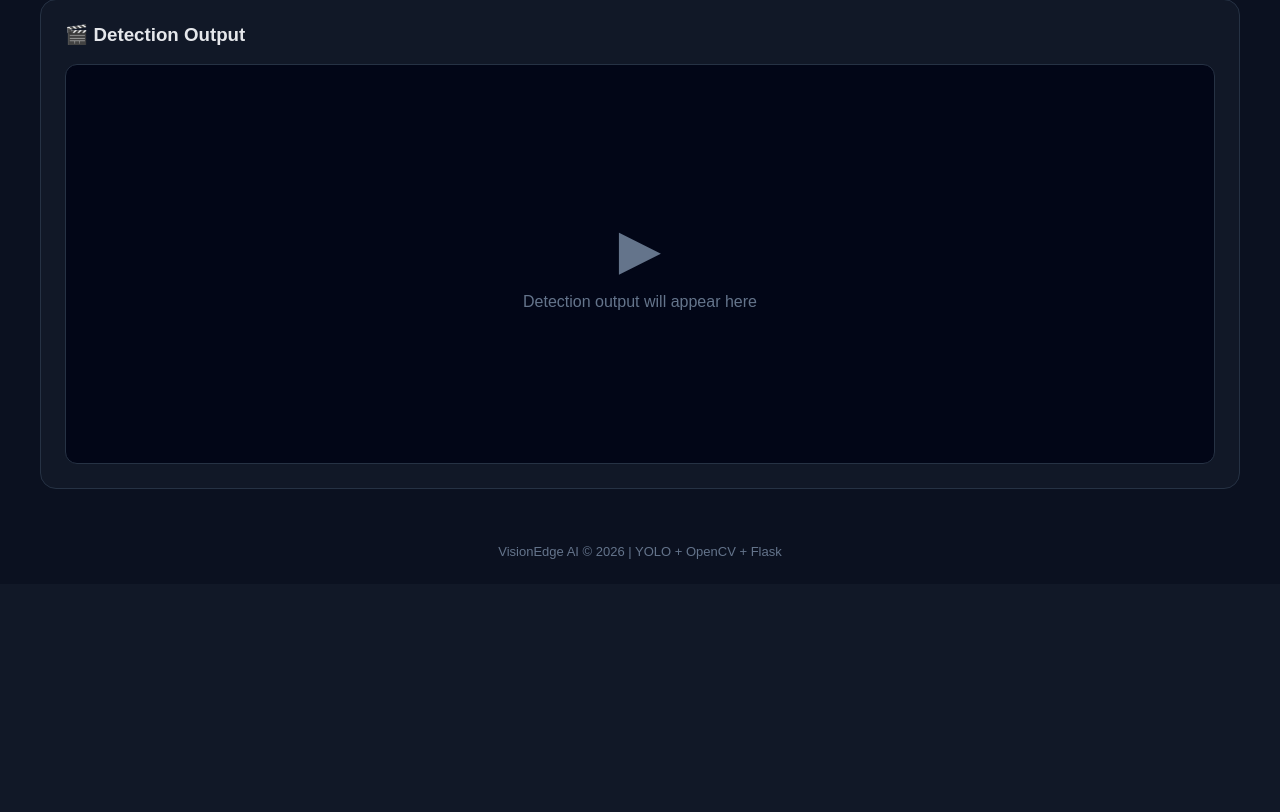
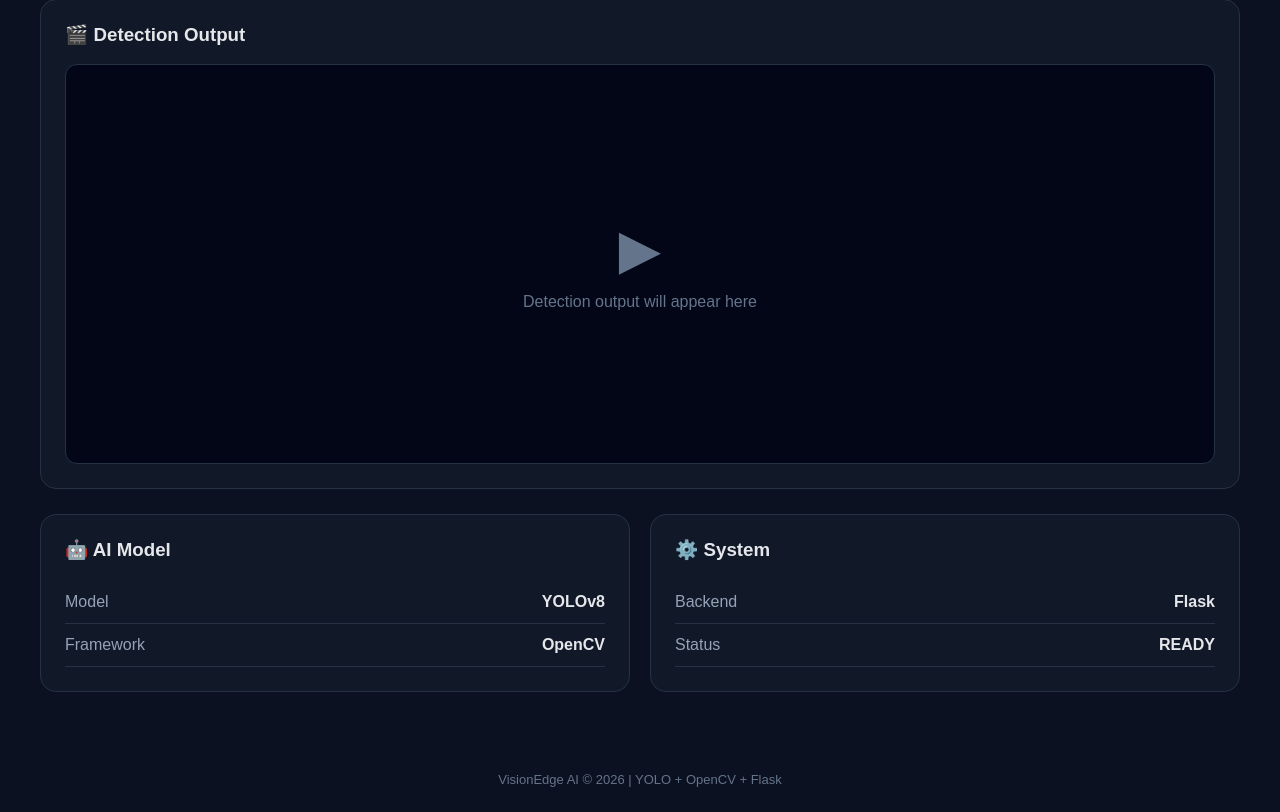
Before and after one commit to Tharun8096/Visionedge_ai, a Flask app: page / in a window 1280 px wide. Shown: the part 1097-1909 px from the top of the page. Before the commit the page ends 1656 px from the top, so only its background shows below. Run offline with Flask 3, Linux system fonts and the light colour scheme.

Commit message:
Final VisionEdge AI project update

```diff
--- a/app.py
+++ b/app.py
@@ -627,6 +627,10 @@
 
         conf=0.35,
 
+        classes=[0, 1, 2, 3, 5, 7, 67],
+
+        max_det=20,
+
         verbose=False
 
     )
--- a/output/stats.json
+++ b/output/stats.json
@@ -7,5 +7,5 @@
     "motorcycles": 0,
     "bicycles": 3,
     "total_objects": 16,
-    "fps": 15
+    "fps": 18
 }
--- a/templates/index.html
+++ b/templates/index.html
@@ -2,13 +2,8 @@
 <html lang="en">
 
 <head>
-
     <meta charset="UTF-8">
-
-    <meta
-        name="viewport"
-        content="width=device-width, initial-scale=1.0"
-    >
+    <meta name="viewport" content="width=device-width, initial-scale=1.0">
 
     <title>VisionEdge AI</title>
 
@@ -16,93 +11,58 @@
         rel="stylesheet"
         href="{{ url_for('static', filename='style.css') }}"
     >
-
 </head>
-
 
 <body>
 
-
-    <!-- =====================================================
-         HEADER
-    ====================================================== -->
+    <!-- ================= HEADER ================= -->
 
     <header class="header">
 
         <div class="logo">
 
-            <span class="logo-icon">
-                ◉
-            </span>
+            <span class="logo-icon">◉</span>
 
             <div>
-
-                <h1>
-                    VisionEdge AI
-                </h1>
-
-                <p>
-                    Smart Object Detection
-                </p>
-
+                <h1>VisionEdge AI</h1>
+                <p>Smart Object Detection</p>
             </div>
 
         </div>
 
-
         <div class="system-status">
-
             <span class="status-dot"></span>
-
-            <span>
-                System Ready
-            </span>
-
+            <span>System Ready</span>
         </div>
 
     </header>
 
 
-
-    <!-- =====================================================
-         MAIN DASHBOARD
-    ====================================================== -->
+    <!-- ================= MAIN DASHBOARD ================= -->
 
     <main class="dashboard">
 
-
-        <!-- =================================================
-             WELCOME
-        ================================================== -->
+        <!-- ================= WELCOME ================= -->
 
         <section class="welcome">
 
             <div>
-
-                <h2>
-                    Object Detection Dashboard
-                </h2>
+                <h2>Object Detection Dashboard</h2>
 
                 <p>
                     Detect and analyze objects from videos using
                     YOLO and computer vision.
                 </p>
-
             </div>
 
         </section>
 
 
-
-        <!-- =================================================
-             VIDEO INPUT
-        ================================================== -->
+        <!-- ================= VIDEO INPUT ================= -->
 
         <section class="upload-card">
 
-            <h3>
-                📹 Video Input
-            </h3>
+            <h3>📹 Video Input</h3>
 
 
             <!-- MODE BUTTONS -->
@@ -129,10 +89,7 @@
             </div>
 
 
-
-            <!-- =================================================
-                 UPLOAD PANEL
-            ================================================== -->
+            <!-- ================= UPLOAD PANEL ================= -->
 
             <div
                 id="uploadPanel"
@@ -145,11 +102,9 @@
                         ⬆
                     </div>
 
-
                     <h4>
                         Select a video
                     </h4>
-
 
                     <p>
                         Upload a video file for YOLO object detection
@@ -176,10 +131,7 @@
             </div>
 
 
-
-            <!-- =================================================
-                 LIVE CAMERA PANEL
-            ================================================== -->
+            <!-- ================= LIVE CAMERA PANEL ================= -->
 
             <div
                 id="cameraPanel"
@@ -189,19 +141,16 @@
 
                 <div class="camera-area">
 
-
                     <h4>
                         📷 Live Camera
                     </h4>
-
 
                     <p>
                         Use your camera for live YOLO object detection
                     </p>
 
 
-
-                    <!-- Hidden camera source -->
+                    <!-- CAMERA SOURCE -->
 
                     <video
                         id="cameraVideo"
@@ -211,19 +160,16 @@
                     ></video>
 
 
-
-                    <!-- Main YOLO processed camera output -->
+                    <!-- PROCESSED CAMERA FRAME -->
 
                     <canvas
                         id="cameraCanvas"
                     ></canvas>
 
 
-
                     <!-- CAMERA BUTTONS -->
 
                     <div class="camera-buttons">
-
 
                         <button
                             id="startCameraBtn"
@@ -243,10 +189,10 @@
                             ⏹ Stop Camera
                         </button>
 
-
                     </div>
 
 
+                    <!-- CAMERA STATUS -->
 
                     <p
                         id="cameraMessage"
@@ -255,7 +201,6 @@
                         Camera is stopped
                     </p>
 
-
                 </div>
 
             </div>
@@ -263,22 +208,14 @@
         </section>
 
 
-
-        <!-- =================================================
-             DETECTION STATISTICS
-        ================================================== -->
+        <!-- ================= DETECTION STATISTICS ================= -->
 
         <section class="stats-section">
 
-
-            <h3>
-                📊 Detection Statistics
-            </h3>
-
+            <h3>📊 Detection Statistics</h3>
 
 
             <div class="stats-grid">
-
 
                 <!-- PERSONS -->
 
@@ -288,12 +225,9 @@
                         👤
                     </span>
 
-
                     <div>
 
-                        <p>
-                            Persons
-                        </p>
+                        <p>Persons</p>
 
                         <h2 id="persons">
                             0
@@ -304,7 +238,6 @@
                 </div>
 
 
-
                 <!-- PHONES -->
 
                 <div class="stat-card phone">
@@ -313,12 +246,9 @@
                         📱
                     </span>
 
-
                     <div>
 
-                        <p>
-                            Phones
-                        </p>
+                        <p>Phones</p>
 
                         <h2 id="phones">
                             0
@@ -329,7 +259,6 @@
                 </div>
 
 
-
                 <!-- CARS -->
 
                 <div class="stat-card car">
@@ -338,12 +267,9 @@
                         🚗
                     </span>
 
-
                     <div>
 
-                        <p>
-                            Cars
-                        </p>
+                        <p>Cars</p>
 
                         <h2 id="cars">
                             0
@@ -354,7 +280,6 @@
                 </div>
 
 
-
                 <!-- BUSES -->
 
                 <div class="stat-card bus">
@@ -363,12 +288,9 @@
                         🚌
                     </span>
 
-
                     <div>
 
-                        <p>
-                            Buses
-                        </p>
+                        <p>Buses</p>
 
                         <h2 id="buses">
                             0
@@ -379,7 +301,6 @@
                 </div>
 
 
-
                 <!-- TRUCKS -->
 
                 <div class="stat-card truck">
@@ -388,12 +309,9 @@
                         🚚
                     </span>
 
-
                     <div>
 
-                        <p>
-                            Trucks
-                        </p>
+                        <p>Trucks</p>
 
                         <h2 id="trucks">
                             0
@@ -404,7 +322,6 @@
                 </div>
 
 
-
                 <!-- MOTORCYCLES -->
 
                 <div class="stat-card motorcycle">
@@ -413,12 +330,9 @@
                         🏍️
                     </span>
 
-
                     <div>
 
-                        <p>
-                            Motorcycles
-                        </p>
+                        <p>Motorcycles</p>
 
                         <h2 id="motorcycles">
                             0
@@ -428,16 +342,12 @@
 
                 </div>
 
-
             </div>
 
         </section>
 
 
-
-        <!-- =================================================
-             PERFORMANCE + STATUS
-        ================================================== -->
+        <!-- ================= PERFORMANCE + STATUS ================= -->
 
         <section class="info-grid">
 
@@ -445,7 +355,6 @@
             <!-- PERFORMANCE -->
 
             <div class="info-card">
-
 
                 <h3>
                     ⚡ Performance
@@ -477,15 +386,12 @@
 
                 </div>
 
-
             </div>
-
 
 
             <!-- DETECTION STATUS -->
 
             <div class="info-card">
-
 
                 <h3>
                     🎯 Detection Status
@@ -507,69 +413,46 @@
                     No detection yet
                 </p>
 
-
             </div>
-
 
         </section>
 
 
-
-        <!-- =================================================
-             DETECTION OUTPUT
-        ================================================== -->
+        <!-- ================= DETECTION OUTPUT ================= -->
 
         <section class="video-section">
-
 
             <h3>
                 🎬 Detection Output
             </h3>
 
 
-
             <div class="video-container">
 
 
-                <!-- =================================================
-                     DEFAULT PLACEHOLDER
-                ================================================== -->
+                <!-- DEFAULT PLACEHOLDER -->
 
                 <div id="videoPlaceholder">
-
 
                     <div class="big-video-icon">
                         ▶
                     </div>
 
-
                     <p>
                         Detection output will appear here
                     </p>
 
-
                 </div>
 
 
-
-                <!-- =================================================
-                     LIVE CAMERA YOLO OUTPUT
-
-                     JavaScript will copy the processed
-                     camera frame into this canvas.
-                ================================================== -->
+                <!-- LIVE CAMERA OUTPUT -->
 
                 <canvas
                     id="liveOutputCanvas"
                 ></canvas>
 
 
-
-                <!-- =================================================
-                     UPLOADED VIDEO YOLO OUTPUT
-
-                     Used when Upload Video mode is selected.
-                ================================================== -->
+                <!-- UPLOADED VIDEO OUTPUT -->
 
                 <video
                     id="outputVideo"
@@ -581,17 +464,52 @@
 
             </div>
 
+        </section>
+
+
+        <!-- ================= FINAL SYSTEM INFORMATION ================= -->
+
+        <section class="info-grid">
+
+            <div class="info-card">
+
+                <h3>🤖 AI Model</h3>
+
+                <div class="info-row">
+                    <span>Model</span>
+                    <strong>YOLOv8</strong>
+                </div>
+
+                <div class="info-row">
+                    <span>Framework</span>
+                    <strong>OpenCV</strong>
+                </div>
+
+            </div>
+
+
+            <div class="info-card">
+
+                <h3>⚙️ System</h3>
+
+                <div class="info-row">
+                    <span>Backend</span>
+                    <strong>Flask</strong>
+                </div>
+
+                <div class="info-row">
+                    <span>Status</span>
+                    <strong>READY</strong>
+                </div>
+
+            </div>
 
         </section>
-
 
     </main>
 
 
-
-    <!-- =====================================================
-         FOOTER
-    ====================================================== -->
+    <!-- ================= FOOTER ================= -->
 
     <footer>
 
@@ -603,16 +521,12 @@
     </footer>
 
 
-
-    <!-- =====================================================
-         JAVASCRIPT
-    ====================================================== -->
+    <!-- ================= JAVASCRIPT ================= -->
 
     <script
         src="{{ url_for('static', filename='script.js') }}"
     ></script>
 
-
 </body>
 
 </html>
```
